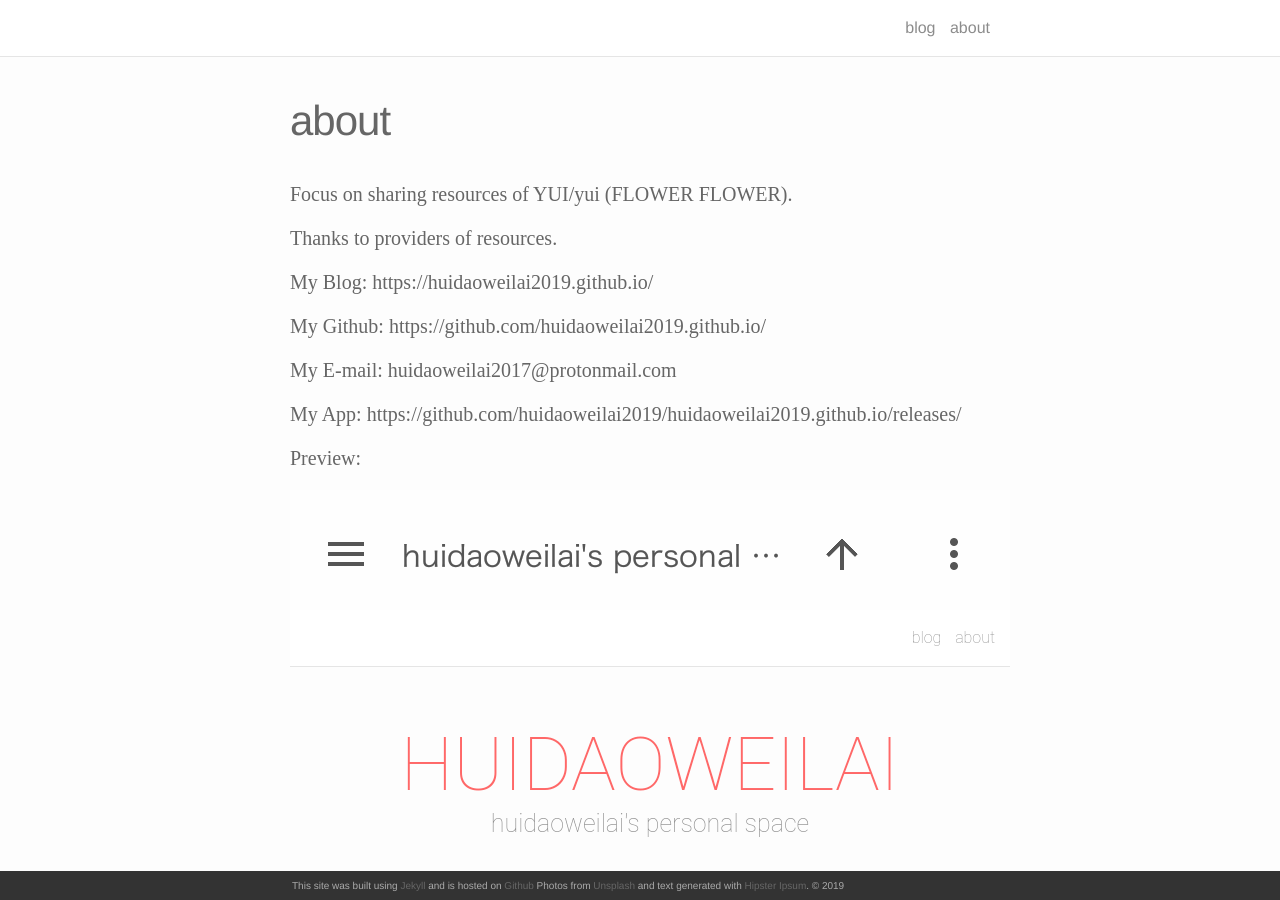
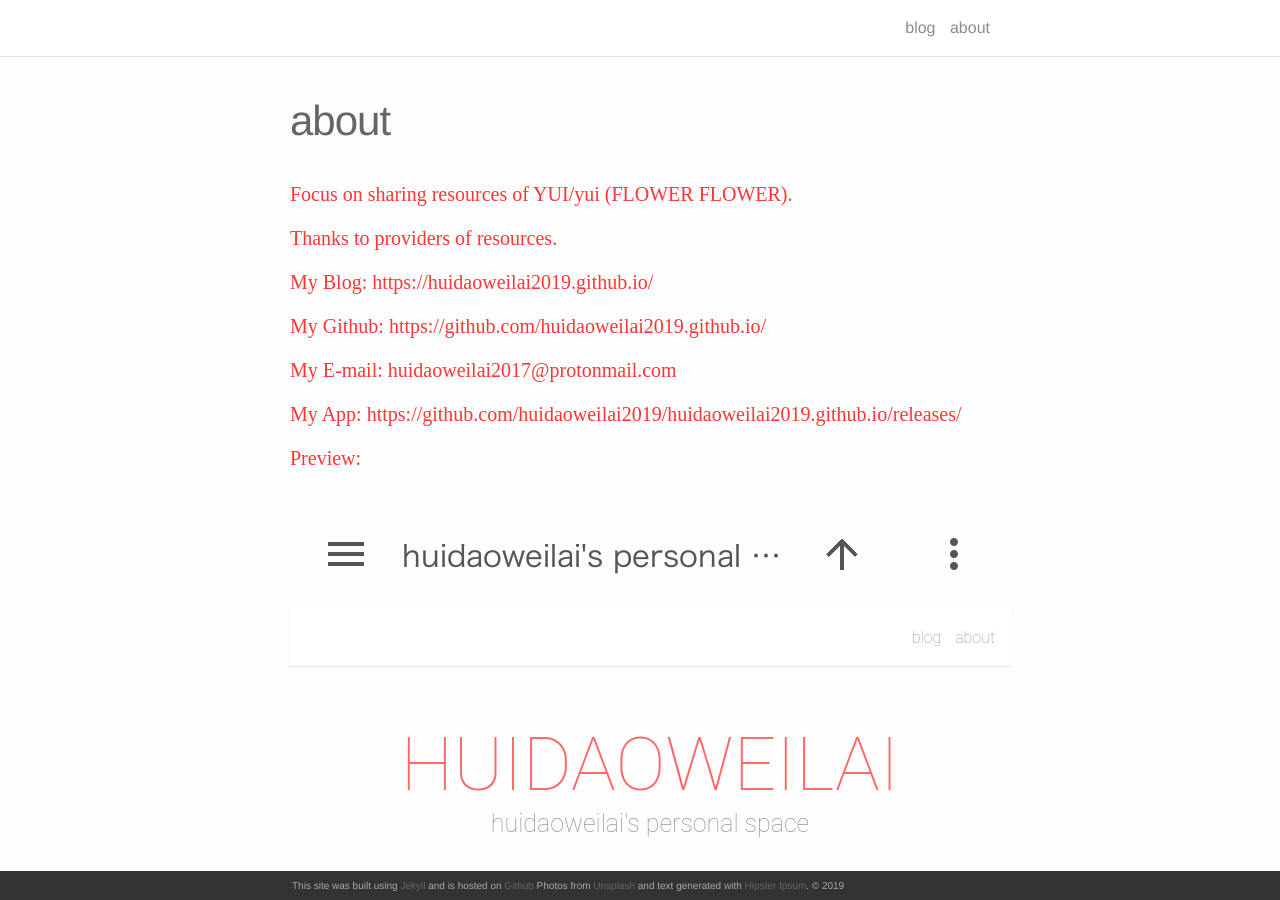
Before and after one commit to huidaoweilai2019/huidaoweilai2019.github.io, a Jekyll site: the page built from about.md, in a window 1280 px wide and 900 px high. Built offline with Jekyll 4.4.1, drawn with Linux system fonts in a browser that asks for light colours; nearby versions of some CDN libraries.

Commit message:
Update about.md

```diff
--- a/about.md
+++ b/about.md
@@ -4,31 +4,31 @@ title: about
 permalink: /about/
 ---
 
-<h4 id="focus-on-sharing-resources-of-yuiyui-flower-flower"><font face="Microsoft YaHei UI">Focus on sharing resources of YUI/yui (FLOWER FLOWER).</font></h4>
+<h4 id="focus-on-sharing-resources-of-yuiyui-flower-flower"><font face="Microsoft YaHei UI" color="#FF3636">Focus on sharing resources of YUI/yui (FLOWER FLOWER).</font></h4>
 
 <ul></ul>
 
-<h4 id="thanks-to-providers-of-resource"><font face="Microsoft YaHei UI">Thanks to providers of resources.</font></h4>
+<h4 id="thanks-to-providers-of-resource"><font face="Microsoft YaHei UI" color="#FF3636">Thanks to providers of resources.</font></h4>
 
 <ul></ul>
 
-<h4 id="my-blog-httpshuidaoweilai2019githubio"><font face="Microsoft YaHei UI">My Blog: https://huidaoweilai2019.github.io/</font></h4>
+<h4 id="my-blog-httpshuidaoweilai2019githubio"><font face="Microsoft YaHei UI" color="#FF3636">My Blog: https://huidaoweilai2019.github.io/</font></h4>
 
 <ul></ul>
 
-<h4 id="my-github-httpsgithubcomhuidaoweilai2019githubio"><font face="Microsoft YaHei UI">My Github: https://github.com/huidaoweilai2019.github.io/</font></h4>
+<h4 id="my-github-httpsgithubcomhuidaoweilai2019githubio"><font face="Microsoft YaHei UI" color="#FF3636">My Github: https://github.com/huidaoweilai2019.github.io/</font></h4>
 
 <ul></ul>
 
-<h4 id="my-e-mail-huidaoweilai2017protonmailcom"><font face="Microsoft YaHei UI">My E-mail: huidaoweilai2017@protonmail.com</font></h4>
+<h4 id="my-e-mail-huidaoweilai2017protonmailcom"><font face="Microsoft YaHei UI" color="#FF3636">My E-mail: huidaoweilai2017@protonmail.com</font></h4>
 
 <ul></ul>
 
-<h4 id="my-app-httpsgithubcomhuidaoweilai2019huidaoweilai2019githubioreleases"><font face="Microsoft YaHei UI">My App: https://github.com/huidaoweilai2019/huidaoweilai2019.github.io/releases/</font></h4>
+<h4 id="my-app-httpsgithubcomhuidaoweilai2019huidaoweilai2019githubioreleases"><font face="Microsoft YaHei UI" color="#FF3636">My App: https://github.com/huidaoweilai2019/huidaoweilai2019.github.io/releases/</font></h4>
 
 <ul></ul>
 
-<h4 id="preview-"><font face="Microsoft YaHei UI">Preview: </font></h4>
+<h4 id="preview-"><font face="Microsoft YaHei UI" color="#FF3636">Preview: </font></h4>
 
 <ul></ul>
 
```
